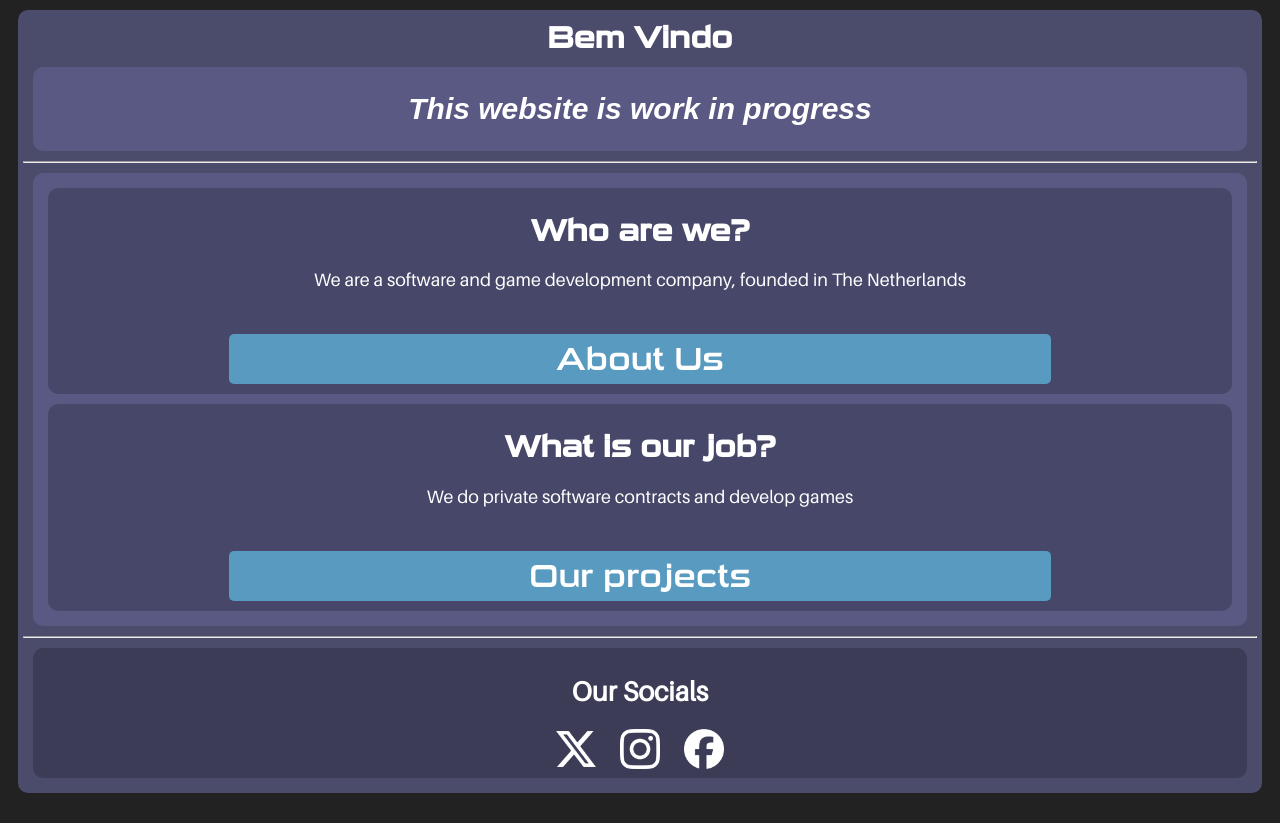
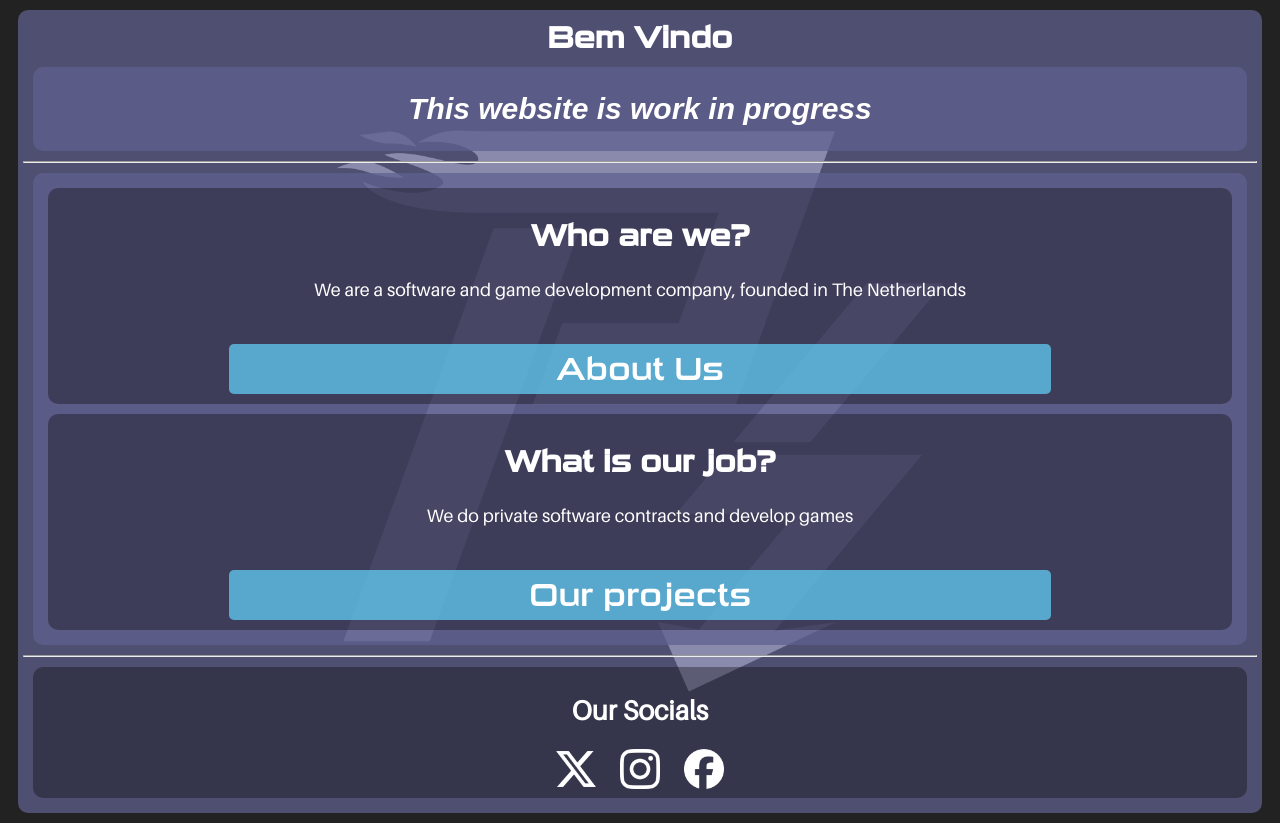
Before and after one commit to PyroshockStudios/PyroshockWebsite, a plain HTML site: page index.html in a window 1280 px wide. Drawn offline with Linux system fonts and the light colour scheme.

Commit message:
added logo

```diff
--- a/index.html
+++ b/index.html
@@ -6,6 +6,7 @@
     <meta name="viewport" content="width=device-width, initial-scale=1.0">
     <title>V.O.F. Pyroshock Studios</title>
     <link rel="stylesheet" href="style.css">
+    <link rel="icon" type="images/png" href="icons/logo_icon_32.png">
     <script src="redirector.js"></script>
 </head>
 <style>
@@ -40,7 +41,8 @@
     animation-delay: 4s;
   }
 </style>
-<body style="text-align:center;">
+<body style="text-align:center; background-image: url(images/logo.png);
+    background-repeat: no-repeat; background-position: 50%; background-size: 50%;">
   <div class="styleddiv">
     <div class="flexCenter" style="font-family: Arial, Helvetica, sans-serif;">
       <div class="fadingtext" id="hellofase0"><h1>Welkom</h1></div>
@@ -53,22 +55,22 @@
     </header>
     <hr>
     <main>
-      <div class="greydiv">
+      <section class="greydiv">
         <h1>Who are we?</h1>
         <p>
           We are a software and game development company, founded in The Netherlands
         </p>
         <br>
         <button class="bigbutton" onclick="alert('Sorry, this page is missing!')">About Us</button>
-      </div>
-      <div class="greydiv">
+      </section>
+      <section class="greydiv">
         <h1>What is our job?</h1>
         <p>
           We do private software contracts and develop games
         </p>
         <br>
         <button class="bigbutton" onclick="gotoPageOurProjects()">Our projects</button>
-      </div>
+      </section>
     </main>
     <hr>
     <footer class="greydiv" style="flex:content; flex-direction: row;">
--- a/style.css
+++ b/style.css
@@ -24,14 +24,14 @@ h1 {
     font-size: 30px;
 }
 header, div.styleddiv, main, footer {
-    background-color: #606090aa;
+    background-color: #606090bb;
     color:white;
     border-radius: 10px;
     padding:5px;
     margin:10px;
 }
-header.greydiv, div.greydiv, main.greydiv, footer.greydiv {
-    background-color: #0003;
+header.greydiv, div.greydiv, main.greydiv, footer.greydiv, section.greydiv {
+    background-color: #0005;
     border-radius: 10px;
     padding:5px;
     margin:10px;
@@ -45,7 +45,7 @@ button {
     font-family:'Sui Generis';
     font-size:xx-large;
     color:white;
-    background-color:rgba(100, 214, 255, 0.58);
+    background-color:rgba(100, 214, 255, 0.7);
     border:0px;
     border-radius: 5px;
     width:70%;
```
Also changed, not shown: icons/logo_icon_32.png (added), images/logo.png (added).
